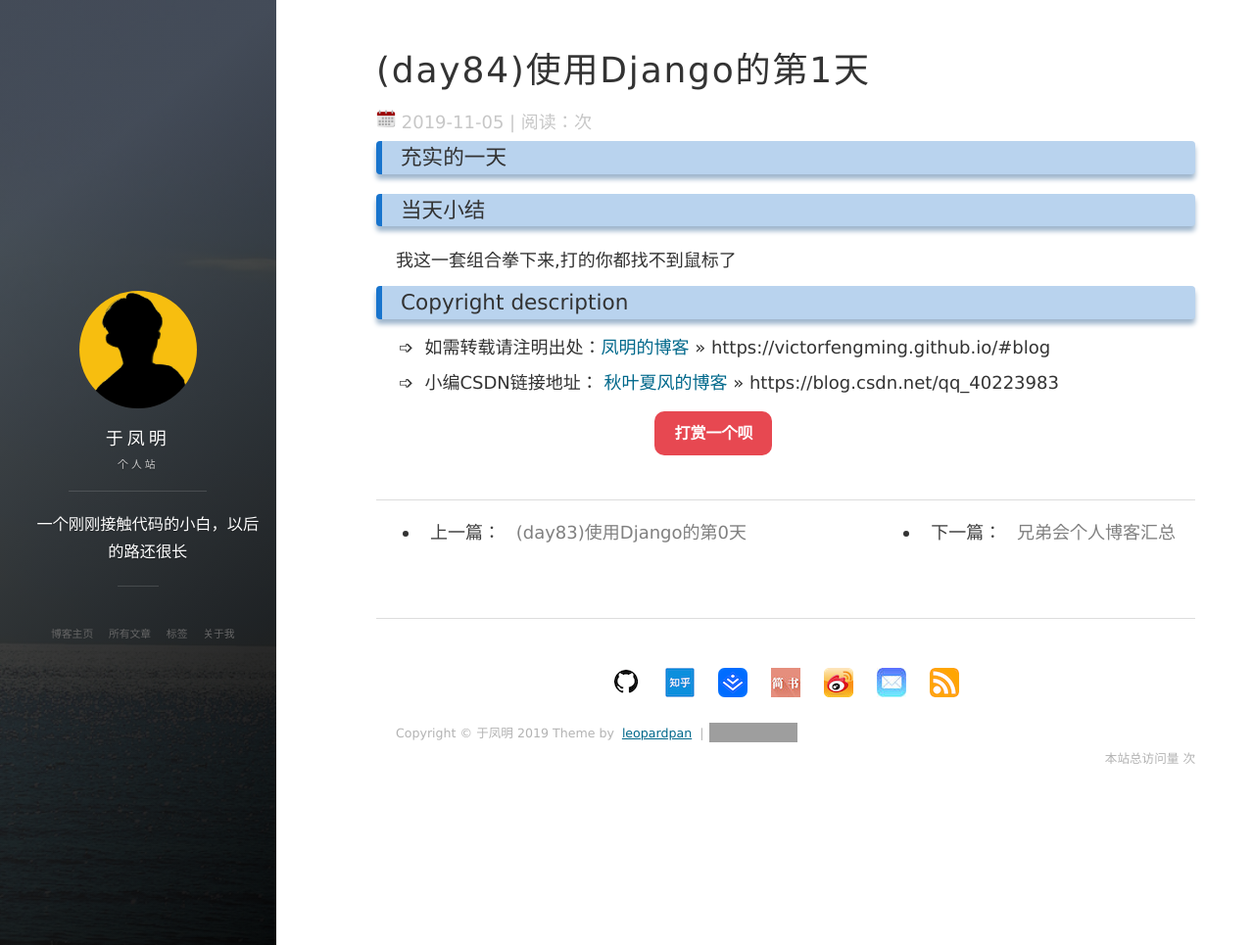
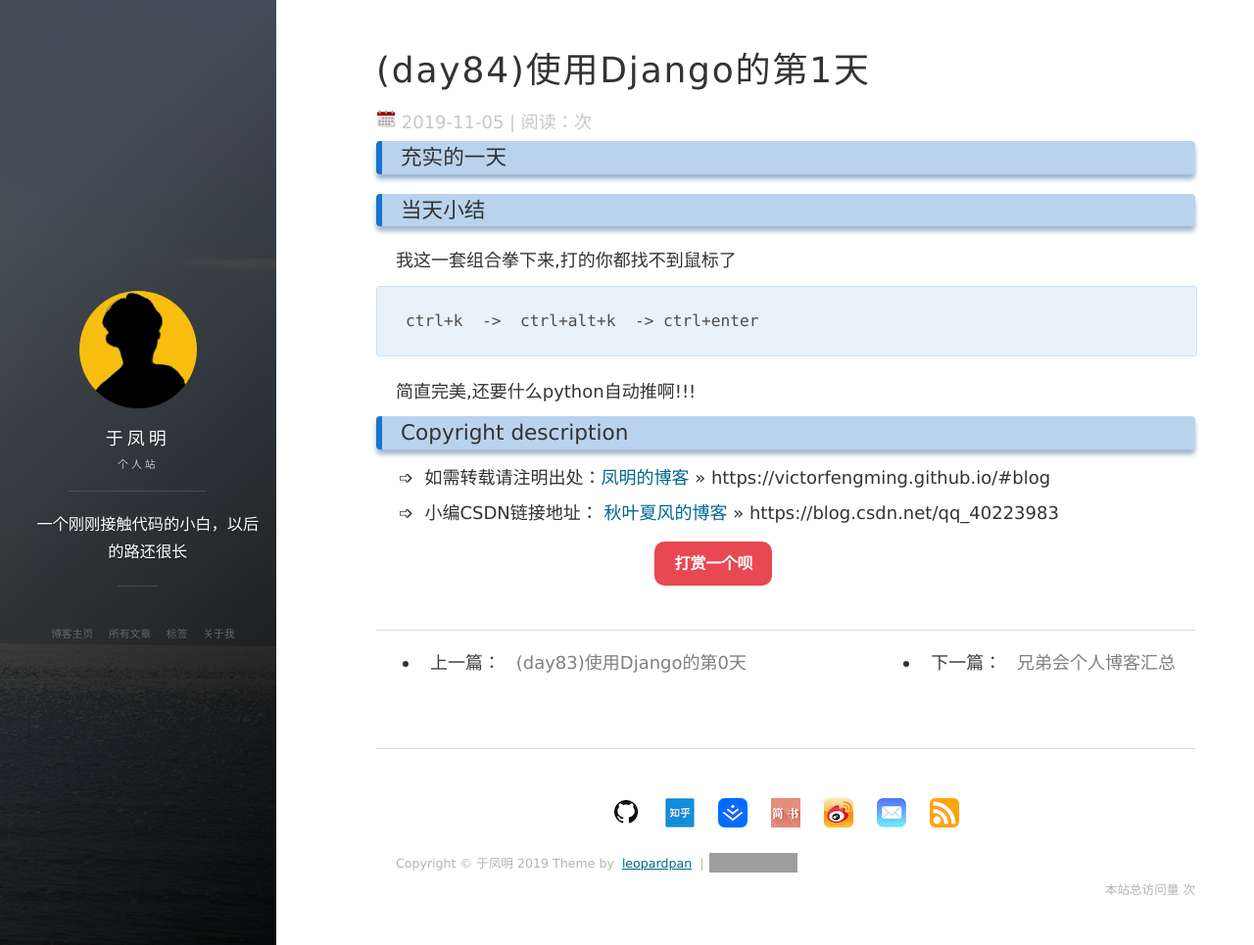
Before and after one commit to victorfengming/victorfengming.github.io.leopardpan, a Jekyll site: the page built from _posts/daily/November/2019-11-05-day84.md, in a window 1280 px wide and 965 px high. Shown: the whole window at 98% size. Built offline with Jekyll 4.4.1, drawn with Linux system fonts in a browser that asks for light colours; nearby versions of some CDN libraries; comment, search, counter and statistics services are not loaded; grey boxes are pictures that could not be loaded.

Commit message:
高效的操作

````diff
--- a/_posts/daily/November/2019-11-05-day84.md
+++ b/_posts/daily/November/2019-11-05-day84.md
@@ -10,3 +10,7 @@
 ### 当天小结
 
 我这一套组合拳下来,打的你都找不到鼠标了
+```
+ctrl+k  ->  ctrl+alt+k  -> ctrl+enter
+```
+简直完美,还要什么python自动推啊!!!
````
